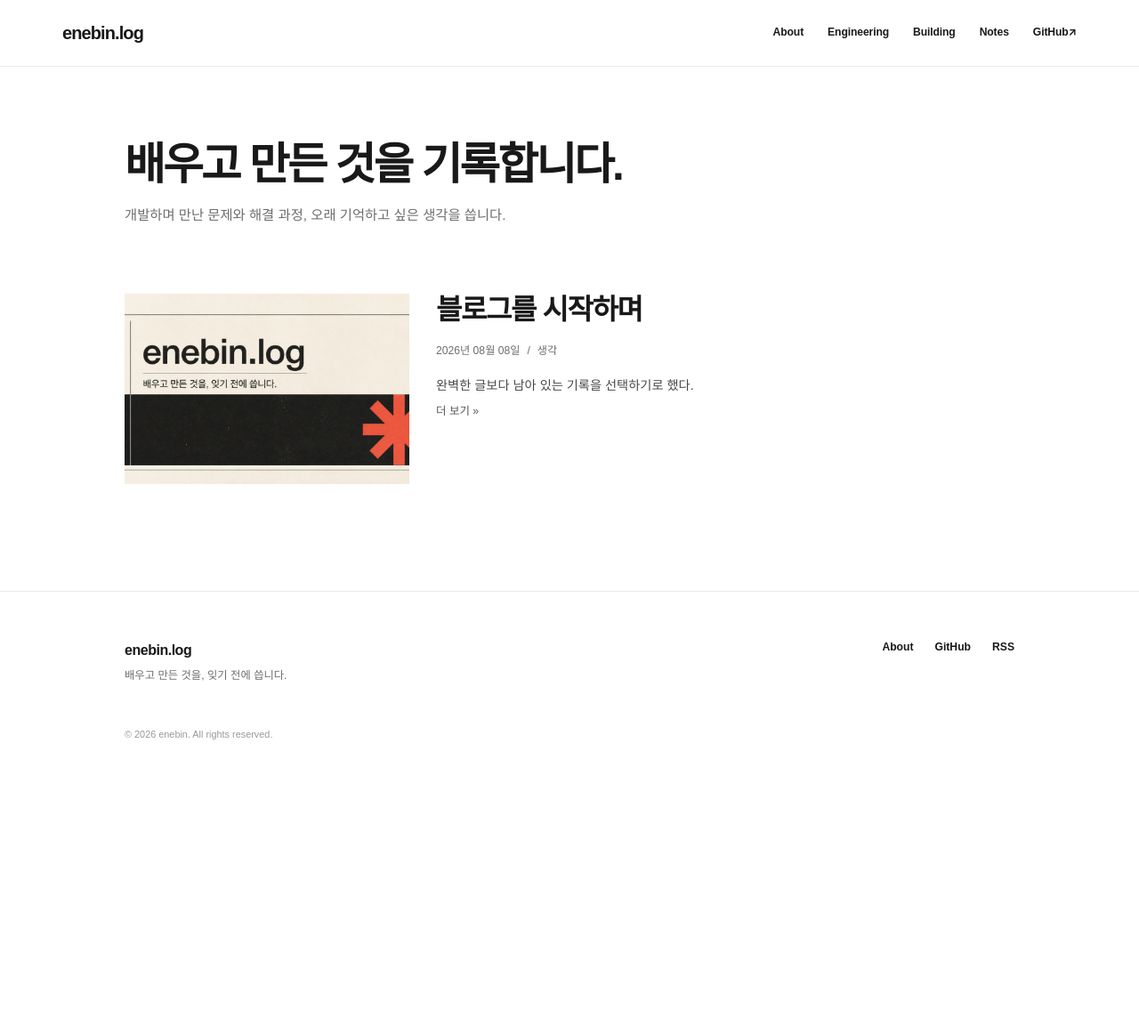
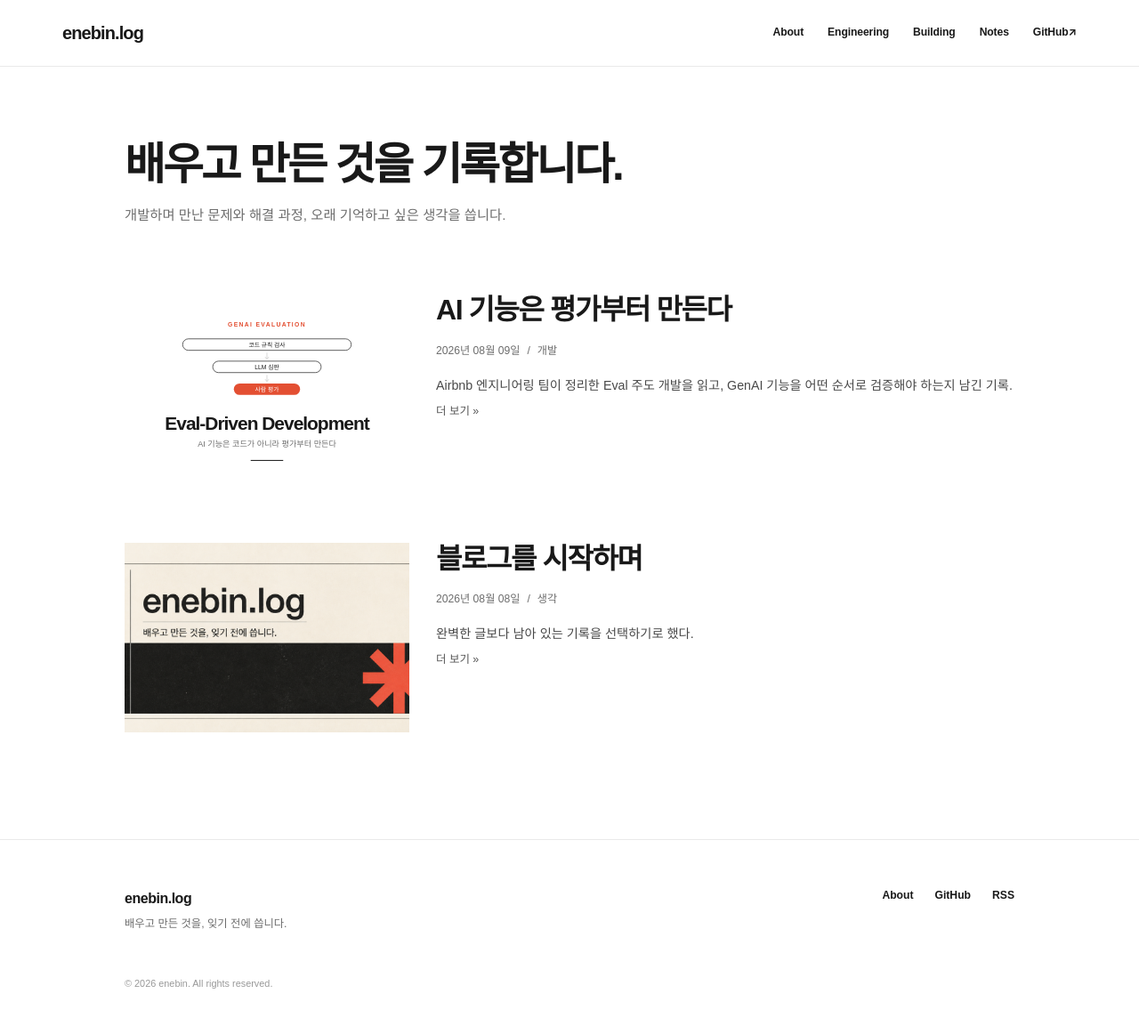
Before and after one commit to enebin/enebin.github.io, a Jekyll site: the page built from index.html, in a window 1280 px wide. Shown: the whole page at 89% size. Built offline with Jekyll 4.4.1, drawn with Linux system fonts in a browser that asks for light colours; before the commit the page ends 900 px from its top, so only the background shows below that; some of the changed lines change nothing that is shown.

Commit message:
Eval 주도 개발 정리 글 추가
Airbnb 엔지니어링의 Eval-Driven Development 글을 읽고 정리했다.
본문 설명용 SVG 다이어그램 5장을 저장소 팔레트에 맞춰 함께 그렸다.
본문에 캡션 달린 그림을 넣을 수 있도록 .prose figure 스타일을 추가했다.

```diff
--- /dev/null
+++ b/_posts/2026-08-09-eval-driven-development.md
@@ -0,0 +1,154 @@
+---
+title: AI 기능은 평가부터 만든다
+description: Airbnb 엔지니어링 팀이 정리한 Eval 주도 개발을 읽고, GenAI 기능을 어떤 순서로 검증해야 하는지 남긴 기록.
+category: 개발
+reading_time: 12분
+image: /assets/images/edd-cover.svg
+---
+
+AI 기능을 붙이고 나서 가장 곤란한 순간은 배포 직전이다. 데모는 잘 된다. 팀에 보여주면 반응도 좋다. 그런데 "이거 내보내도 됩니까"라는 질문 앞에서는 할 말이 없다. 잘 되는 것 같긴 한데 얼마나 잘 되는지 말할 방법이 없기 때문이다. 테스트를 짜자니 무엇을 기댓값으로 둘지부터 막힌다. Airbnb 엔지니어링 팀이 이 문제를 정면으로 다룬 글을 냈길래 읽고 정리해 둔다.
+
+<!--more-->
+
+핵심 주장은 한 줄이다. **평가(eval)를 나중에 하는 검사가 아니라, 개발의 출발점으로 두라는 것.** 지표와 배포 기준을 먼저 정하고, 실제로 관찰한 실패에서 평가자를 만들고, 그 기준을 통과해야 내보낸다. 팀은 이걸 Eval 주도 개발(Eval-Driven Development, EDD)이라고 부른다.
+
+이름은 테스트 주도 개발(TDD)에서 따온 티가 난다. 테스트를 먼저 쓰고 코드를 짜듯, 평가를 먼저 만들고 기능을 붙인다. 다만 뒤에서 보겠지만 실제로 하는 일은 TDD와 꽤 다르다.
+
+## 왜 하던 대로 하면 안 되나
+
+우리가 평소 쓰는 테스트는 세 가지 전제 위에 서 있다. 같은 입력에 같은 출력이 나오고, 정답이 하나로 정해져 있고, 결과는 통과 아니면 실패다. GenAI 기능은 이 셋을 전부 어긴다.
+
+<figure>
+  <img src="/assets/images/edd-test-vs-eval.svg" alt="일반 소프트웨어 테스트와 GenAI 평가의 전제 차이를 두 칸으로 비교한 그림">
+  <figcaption>기존 테스트의 전제가 GenAI에서는 하나도 성립하지 않는다.</figcaption>
+</figure>
+
+우선 같은 입력에도 답이 달라진다. 어제 통과한 케이스가 오늘 깨질 수 있다. 그러면 실패 하나가 진짜 회귀인지 그냥 흔들림인지 구분이 안 된다.
+
+"좋다"의 기준도 주관적이다. 두 사람에게 같은 답변을 보여줘도 한 명은 친절하다고 하고 다른 한 명은 장황하다고 한다. 기댓값을 문자열로 박아둘 수가 없다.
+
+마지막 하나가 제일 성가시다. 요즘 AI 기능은 한 번에 답을 내지 않는다. 검색으로 자료를 끌어오고, 그걸 근거로 추론하고, 필요하면 도구를 호출하고, 마지막에 문장을 만든다. 이 단계들이 각자 따로 망가진다. 최종 답이 이상할 때 어디서 틀어졌는지는 결과만 봐서는 알 수 없다.
+
+이 셋이 겹치면 익숙한 상태에 빠진다. 프롬프트를 고치면 이쪽은 좋아지는데 저쪽이 나빠진다. 나빠진 걸 알아채는 건 며칠 뒤 누가 이상한 캡처를 올렸을 때다. 두더지잡기를 계속 하게 되는 건 실력 문제가 아니다. 무엇이 좋아지고 무엇이 나빠졌는지를 재지 못하기 때문이다.
+
+## 막히면 데이터를 봐라
+
+글 전체에서 가장 세게 밀고 있는 규칙은 의외로 소박하다. **평가 도구를 만들기 전에, 출력 100개를 직접 읽어라.**
+
+읽기만 하는 게 아니라 읽으면서 실패를 유형별로 분류한다. "이건 근거 없는 말을 지어냈다", "이건 질문에 답을 안 했다", "이건 맞는 말인데 너무 길다" 같은 식으로 이름을 붙인다. 100개쯤 읽으면 이름 붙인 유형이 대여섯 개로 수렴하는데, 그중 두세 개가 전체 실패의 대부분을 차지한다는 걸 알게 된다.
+
+이 과정을 건너뛰면 어떻게 되냐면, 남의 프레임워크에서 지표 목록을 가져오게 된다. 정확성, 관련성, 유용성, 안전성, 간결성... 다 그럴듯하다. 그런데 이 지표들은 우리 제품에서 실제로 나는 실패와 맞지 않는다. 정작 자주 나는 실패는 아무도 안 재고 있고, 재고 있는 지표는 항상 초록불이다.
+
+100개를 읽는 건 지루하다. 하루가 통째로 날아간다. 그런데 그 하루를 안 쓰면 그 뒤에 만드는 모든 게 감으로 만든 것이 된다.
+
+## 다섯 가지 원칙
+
+글은 EDD를 다섯 개의 원칙으로 정리한다. 하나씩 옮기고 내가 이해한 걸 덧붙인다.
+
+**1. 성공 지표와 배포 기준을 미리 정한다.**
+만들고 나서 정하면 결과에 기준을 맞추게 된다. 숫자를 보고 "이 정도면 됐지"라고 말하는 순간, 그 지표는 판단 도구가 아니라 사후 정당화가 된다. 지표와 함께 배포 기준(shipping gate)도 정해야 한다. 몇 점을 넘어야 내보내는지를 안 정하면 지표가 아무리 많아도 그냥 대시보드다.
+
+**2. 관찰한 오류에서 지표를 만든다.**
+앞에서 말한 그것이다. 지표는 데이터에서 발견한다.
+
+**3. 평가자는 3~5개만 유지한다.**
+20~30개로 늘리면 그때부터는 소음이다. 이 항목이 제일 반가웠다. 평가 항목은 늘리기가 너무 쉬워서, 회의에서 누가 "이것도 봐야 하지 않나요"라고 하면 반대하기 어렵다. 그렇게 늘어난 지표는 줄이기는 또 어렵다. 정신 차려 보면 아무도 안 보는 대시보드가 되어 있다. 지표가 30개면 우선순위가 없다.
+
+**4. 판정이 갈릴 때 결정할 사람 한 명을 정한다.**
+평가에는 주관이 섞일 수밖에 없다. 그래서 합의로는 끝나지 않는다. "이건 통과인가 아닌가"를 최종적으로 말할 사람이 정해져 있어야 논의가 끝난다.
+
+**5. 엔지니어링, 제품, 도메인 전문가가 계속 같이 본다.**
+무엇이 좋은 답인지는 엔지니어 혼자 정할 수 없다. 한 번 모여서 기준을 정하고 헤어지는 것도 아니다. 실패 유형이 바뀌면 기준도 다시 봐야 한다.
+
+## 평가는 세 층으로 나눈다
+
+모든 걸 사람이 볼 수는 없다. 그렇다고 모든 걸 기계에 맡길 수도 없다. 그래서 층을 나눈다.
+
+<figure>
+  <img src="/assets/images/edd-three-layers.svg" alt="코드 규칙 검사, LLM 심판, 사람 평가로 이어지는 3층 평가 구조">
+  <figcaption>아래로 갈수록 처리량은 줄고 판단의 무게는 커진다.</figcaption>
+</figure>
+
+**1층은 코드로 짠 규칙 검사다.** JSON 스키마를 지켰는지, 필수 항목이 비었는지, 금칙어가 섞였는지처럼 기계가 딱 잘라 판정할 수 있는 것들을 본다. 여기서 걸린 출력은 뒤로 넘기지 않는다. 명백한 실패에 비싼 판정을 쓸 이유가 없고, 형식이 깨진 출력은 채점해 봐야 나오는 점수가 의미 없기 때문이다.
+
+글에서 강조하는 건 출력 구조화다. 애초에 스키마를 강제해 두면 형식이 무너지는 사고가 크게 줄어든다. 평가 이전에 예방인 셈이다.
+
+**2층은 LLM 심판(LLM-as-Judge)이다.** 더 성능 좋은 모델에게 채점 기준표(루브릭)를 주고 출력을 채점하게 한다. 톤이 적절한지, 앞뒤가 맞는지, 질문에 실제로 답했는지를 여기서 본다. 규칙으로는 못 쓰는 것들이다. 싸고 빠르니까 대량으로 돌릴 수 있다.
+
+**3층은 사람이다.** 위험이 큰 영역을 맡는다. 아래 두 층의 판단이 갈릴 때도 3층이 최종 기준이다. 그런데 3층의 진짜 역할은 따로 있다. 2층이 제대로 채점하고 있는지를 여기서 확인한다. 사람이 매긴 라벨이 없으면 LLM 심판이 맞는지 틀리는지 알 방법 자체가 없다.
+
+## LLM 심판을 쓸 때 지킬 것
+
+2층이 제일 매력적이면서 제일 위험하다. 싸고 빠른데, 조용히 틀린다. 틀린 채점은 틀린 코드처럼 에러를 내지 않는다. 그냥 그럴듯한 숫자를 뱉는다. 글에서 짚는 조건을 옮긴다.
+
+**루브릭을 모호함 없이 쓴다.** "답변이 자연스러운가, 1~5점"은 루브릭이 아니다. 심판마다, 실행마다 다르게 읽는다. 글에 나온 예시는 아니지만 내가 이해한 대로 옮겨보면 이런 차이다.
+
+> **5점** — 질문에 직접 답하고, 근거로 든 사실이 전부 제공된 문서 안에 있다.
+>
+> **3점** — 질문에 답하지만, 문서에 없는 사실이 한 개 이하로 섞여 있다.
+>
+> **1점** — 질문에 답하지 않거나, 문서에 없는 사실이 두 개 이상이다.
+
+각 점수가 무엇인지 문장으로 정의되어 있으면 판정이 크게 흔들리지 않는다. 점수와 함께 판단 근거를 쓰게 하면 나중에 왜 그렇게 채점했는지 확인할 수도 있다.
+
+**사람 판정과 80~90%대 일치율이 나올 때까지 보정한다.** 이 숫자가 검증 장치다. 심판이 이 선을 못 넘으면 그 심판이 내는 점수는 근거가 못 된다. 못 넘을 때는 대개 루브릭이 모호하거나, 애초에 사람끼리도 합의가 안 되는 기준을 재려 하고 있다. 둘 다 심판 탓이 아니다. 정의를 안 해둔 탓이다.
+
+**골든 데이터셋에 잘된 예시와 망한 예시를 같이 넣는다.** 좋은 것만 모아두면 심판이 전부 통과시켜도 만점이 나온다. 나쁜 예시가 있어야 "떨어뜨릴 줄 아는지"를 잴 수 있다. 실패 사례를 모아두는 게 귀찮아서 미루기 쉬운데, 이게 없으면 심판을 검증할 수가 없다.
+
+**주기적으로 다시 보정한다.** 모델 버전이 올라가고, 프롬프트가 바뀌고, 사용자가 물어보는 것들이 바뀌면 실패 유형도 바뀐다. 반년 전에 맞춰둔 심판이 지금도 맞는다는 보장은 없다.
+
+## 그래서 실제로는 이렇게 돈다
+
+<figure>
+  <img src="/assets/images/edd-loop.svg" alt="직접 읽기, 지표 만들기, 심판 보정, 확장으로 이어지고 다시 처음으로 돌아오는 순환도">
+  <figcaption>확장은 끝이 아니라, 새 실패 유형을 발견하는 입구다.</figcaption>
+</figure>
+
+**1단계, 직접 읽기.** 테스트 케이스 100개를 돌리고 출력을 눈으로 읽는다. 실패를 유형별로 분류하고 이름을 붙인다.
+
+**2단계, 지표 만들기.** 1단계에서 발견한 실패만 겨냥해 평가자를 만든다. 유형마다 하나씩, 그중 자주 나는 것부터. 여기서 3~5개 제한이 걸린다.
+
+**3단계, 심판 보정.** 전문가가 라벨을 매긴 데이터에 심판을 돌려보고, 사람 판정과 얼마나 맞는지 센다. 안 맞으면 루브릭을 고쳐서 다시 돌린다.
+
+**4단계, 확장과 관찰.** 검증된 심판을 수천 건으로 확장하고, 운영에서 계속 돌린다.
+
+4단계는 끝이 아니다. 운영에서 돌리다 보면 처음에 못 본 실패 유형이 나온다. 그러면 다시 1단계로 돌아간다. 평가 체계는 한 번 만들고 끝나는 산출물이 아니라 계속 도는 루프다.
+
+시작할 때 필요한 라벨은 50~100개 정도면 된다. 처음부터 큰 데이터셋을 모으려다 아무것도 시작 못 하는 쪽이 훨씬 흔하다.
+
+## 에이전트는 결과만 보면 안 된다
+
+여러 단계를 스스로 밟는 에이전트라면 최종 출력만 채점해서는 부족하다.
+
+<figure>
+  <img src="/assets/images/edd-agent-trace.svg" alt="에이전트의 검색, 추론, 도구 호출, 최종 답변 단계마다 확인할 항목을 표시한 그림">
+  <figcaption>최종 답만 채점하면 앞 단계의 실패가 전부 보이지 않는다.</figcaption>
+</figure>
+
+봐야 할 게 셋 더 있다. 추론 경로가 말이 되는가, 도구를 정확하게 골라 불렀는가, 그 경로가 쓸데없이 길지 않았는가.
+
+세 번째가 특히 놓치기 쉽다. 답은 맞았는데 도구를 열 번 부른 것과 두 번 부르고 끝낸 것은 같은 점수를 받으면 안 된다. 비용도 다르고, 사용자가 기다리는 시간도 다르고, 무엇보다 열 번 부른 쪽은 다음번에 실패할 확률이 높다.
+
+그리고 운 좋게 답만 맞은 경우와 제대로 풀어낸 경우를 구분하려면 중간 단계를 기록으로 남겨야 한다. 하위 에이전트가 있다면 그 동작도 따로 검증한다. 결국 관측 가능성(observability)을 미리 깔아두지 않으면 에이전트 평가는 시작조차 못 한다.
+
+## 읽으면서 뜨끔했던 것
+
+내가 실제로 걸렸던 것 세 가지만 적어둔다.
+
+**범용 지표의 유혹.** "정확성 4.2점"은 아무것도 말해주지 않는다. 무엇이 얼마나 부정확한지 모르니 고칠 수도 없다. 지표는 고칠 수 있는 단위로 쪼개져 있어야 한다.
+
+**좋은 예시만 모아둔 데이터셋.** 데모용으로 잘 나온 결과만 저장해 두는 습관이 있었다. 그게 평가 데이터로는 최악이다. 실패 사례가 훨씬 비싼 자산이다.
+
+**한 번 만들고 방치한 평가.** 평가 스크립트를 만들어 두고 두 달쯤 안 봤다. 그사이 모델도 프롬프트도 바뀌었으니 그 점수는 이미 다른 걸 재고 있었을 것이다.
+
+## 남는 것
+
+글의 마지막 문장이 오래 남는다. 성패를 가르는 건 더 좋은 모델이 아니라 **명확한 제품 기준과 팀 간 소통**이라는 것.
+
+무엇을 잘한 것으로 볼지 팀이 합의하지 못하면 평가 지표는 아무리 정교해도 그냥 숫자다. 결국 평가 체계를 만드는 일의 절반은 엔지니어링이고, 나머지 절반은 "우리는 이걸 좋다고 부르기로 했다"를 문서로 못 박는 일이다. 그리고 후자가 더 어렵다.
+
+당장 해볼 것 하나만 고르라면 첫 번째다. 지표를 설계하기 전에, 출력 100개를 직접 읽어보기. 도구도 예산도 필요 없고 하루면 된다.
+
+---
+
+원문: [Eval-Driven Development: Lessons from Evaluating GenAI at Scale](https://medium.com/airbnb-engineering/eval-driven-development-lessons-from-evaluating-genai-at-scale-e817e5ae5788) (Airbnb Engineering)
--- a/assets/css/style.css
+++ b/assets/css/style.css
@@ -292,6 +292,23 @@ img {
   color: #4f4f4f;
 }
 
+.prose figure {
+  margin: 2.6em 0;
+}
+
+.prose figure img {
+  width: 100%;
+  border: 1px solid var(--line);
+}
+
+.prose figcaption {
+  margin-top: 12px;
+  color: var(--muted);
+  font-size: 0.8rem;
+  line-height: 1.7;
+  text-align: center;
+}
+
 .prose code {
   padding: 2px 5px;
   border-radius: 3px;
```
Also changed, not shown: assets/images/edd-agent-trace.svg (added), assets/images/edd-cover.svg (added), assets/images/edd-loop.svg (added), assets/images/edd-test-vs-eval.svg (added), assets/images/edd-three-layers.svg (added).
